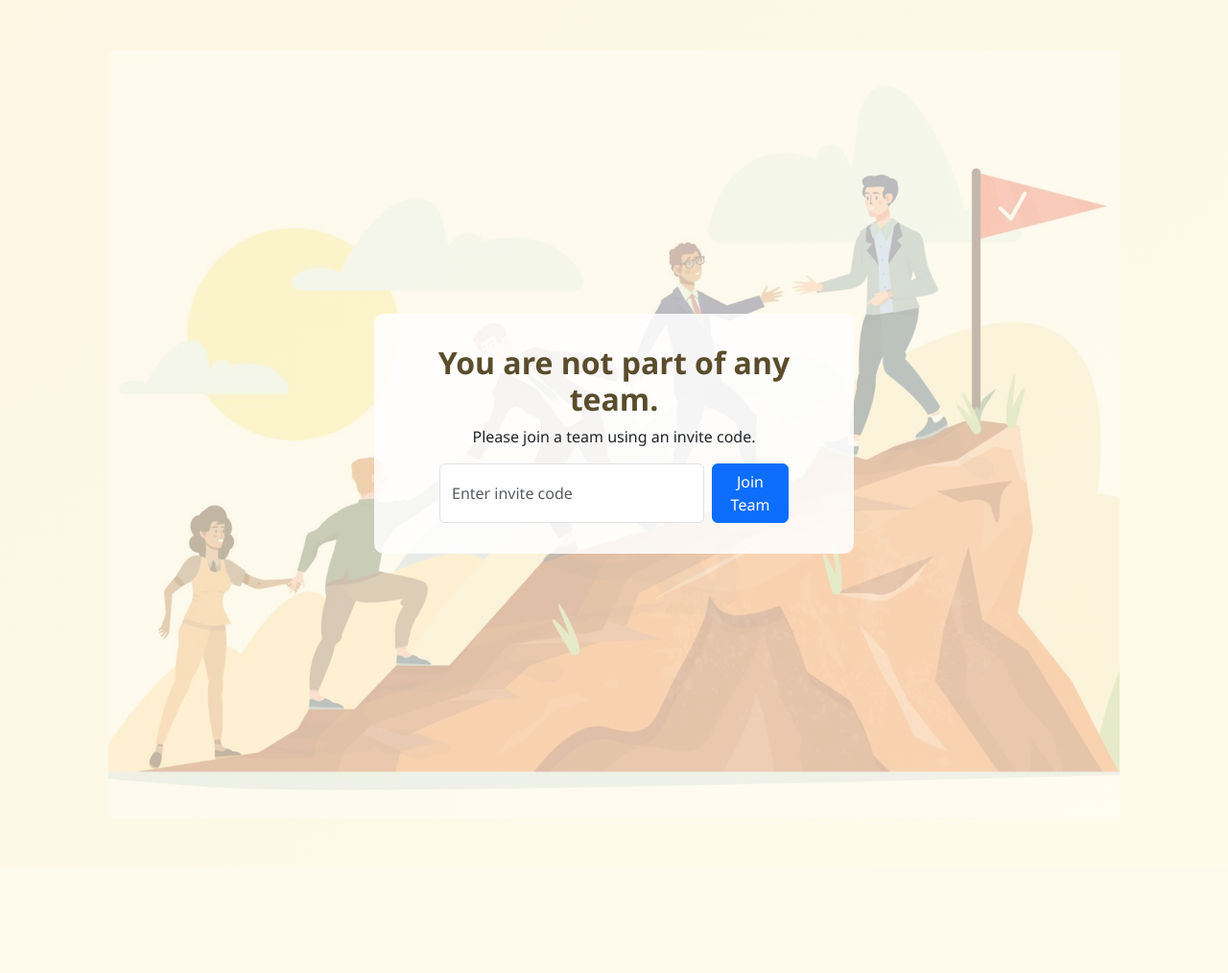
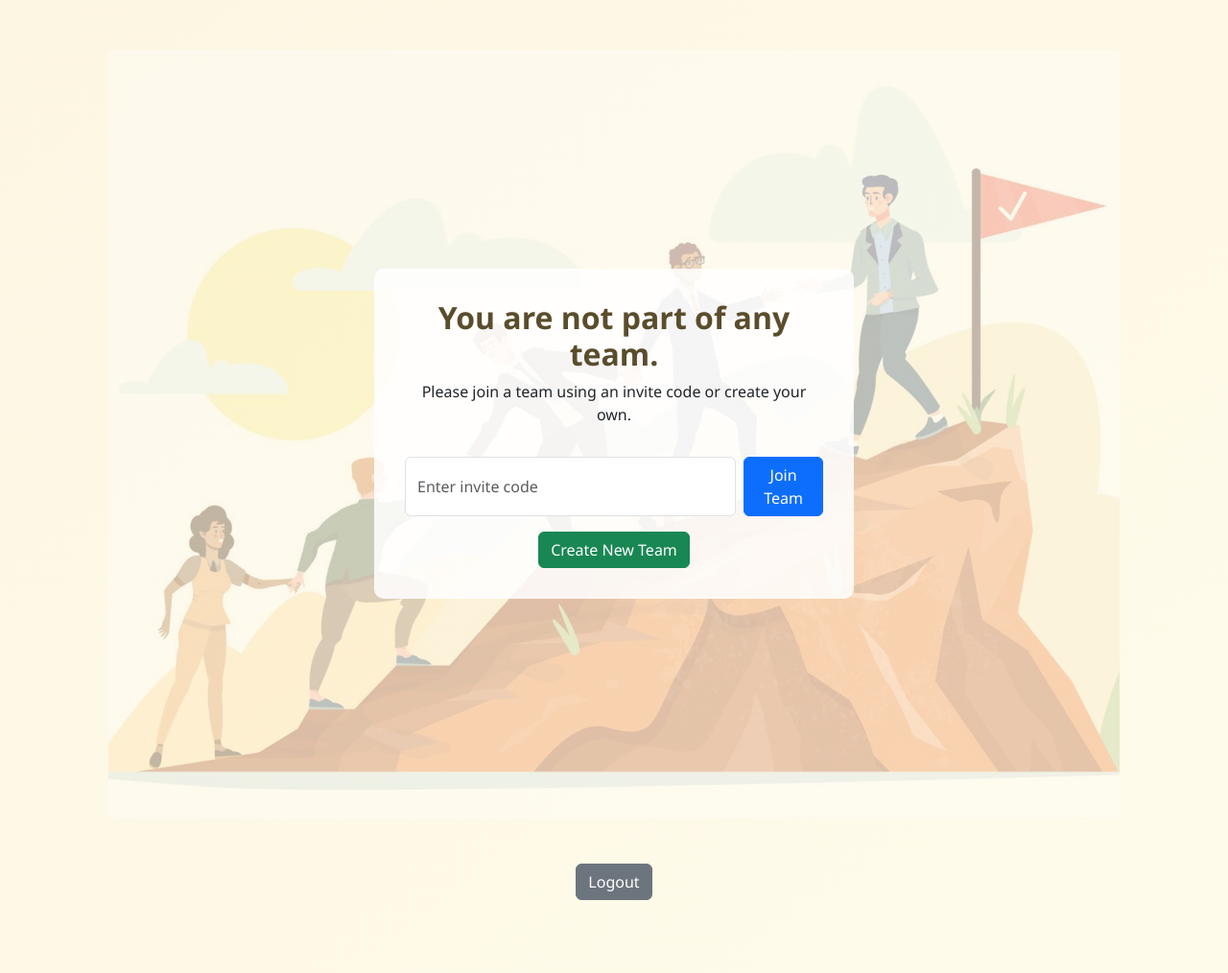
Before and after one commit to SincereSaksham/PulseCheck-MVP, a Flask app: template PulseCheck/templates/no_team.html in a window 1280 px wide. Shown: the whole page at 96% size. Before the commit the page ends 822 px from the top, so only its background shows below. Run offline with Flask 3, Linux system fonts and the light colour scheme; the template is opened without the code that fills it, so the values that code supplies are empty.

Commit message:
no_team.html

```diff
--- a/PulseCheck/templates/no_team.html
+++ b/PulseCheck/templates/no_team.html
@@ -18,7 +18,7 @@
     height: 100%;
     width: 100%;
     object-fit: cover;
-    opacity: 0.3; /* ✅ Controls only the image opacity */
+    opacity: 0.3;
     z-index: 0;
   }
 
@@ -27,24 +27,44 @@
     z-index: 1;
     text-align: center;
     padding: 2rem;
-    background-color: rgba(255, 255, 255, 0.85); /* optional for readability */
+    background-color: rgba(255, 255, 255, 0.85);
     border-radius: 10px;
     max-width: 500px;
     margin: auto;
   }
+
+  .team-options {
+    display: flex;
+    flex-direction: column;
+    gap: 1rem;
+    margin-top: 2rem;
+  }
 </style>
 
 <div class="no-team-background">
-  <!-- ✅ Background image with low opacity -->
   <img src="{{ url_for('static', filename='images/no_team_image.jpg') }}" alt="No team background" class="background-img">
 
   <div class="no-team-content">
     <h2>You are not part of any team.</h2>
-    <p>Please join a team using an invite code.</p>
-    <form action="{{ url_for('join_team') }}" method="POST" class="d-inline-flex">
-      <input type="text" name="invite_code" placeholder="Enter invite code" class="form-control me-2" required>
-      <button type="submit" class="btn btn-primary">Join Team</button>
-    </form>
+    <p>Please join a team using an invite code or create your own.</p>
+
+    <div class="team-options">
+      <!-- Join team form -->
+      <form action="{{ url_for('join_team') }}" method="POST" class="d-flex">
+        <input type="text" name="invite_code" placeholder="Enter invite code" class="form-control me-2" required>
+        <button type="submit" class="btn btn-primary">Join Team</button>
+      </form>
+
+      <!-- Create team button -->
+      <form action="{{ url_for('create_team') }}" method="GET">
+        <button type="submit" class="btn btn-success">Create New Team</button>
+      </form>
+    </div>
   </div>
 </div>
+
+<div class="d-flex justify-content-center mt-5 mb-4">
+  <a href="{{ url_for('logout') }}" class="btn btn-secondary">Logout</a>
+</div>
+
 {% endblock %}
```
